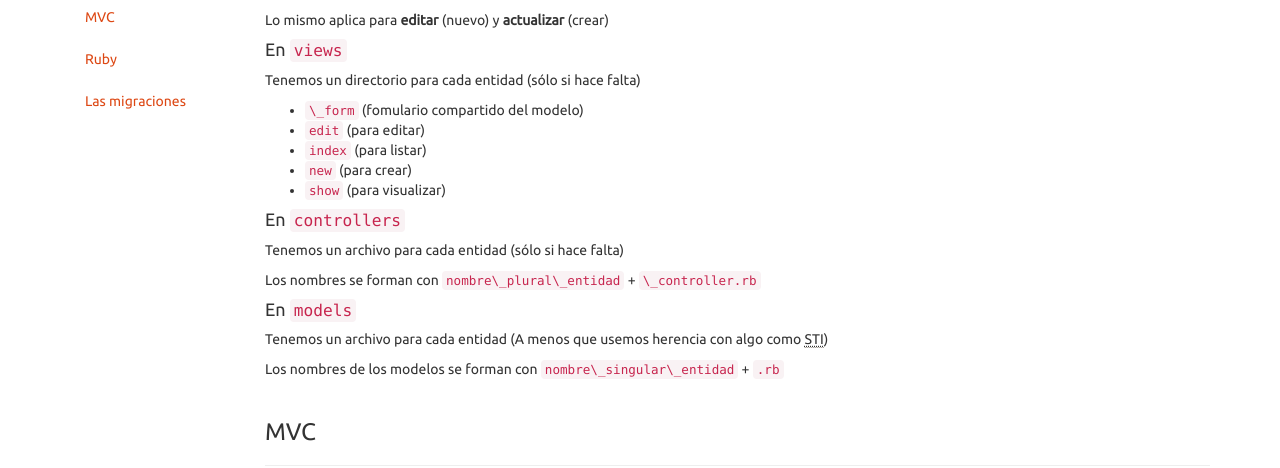
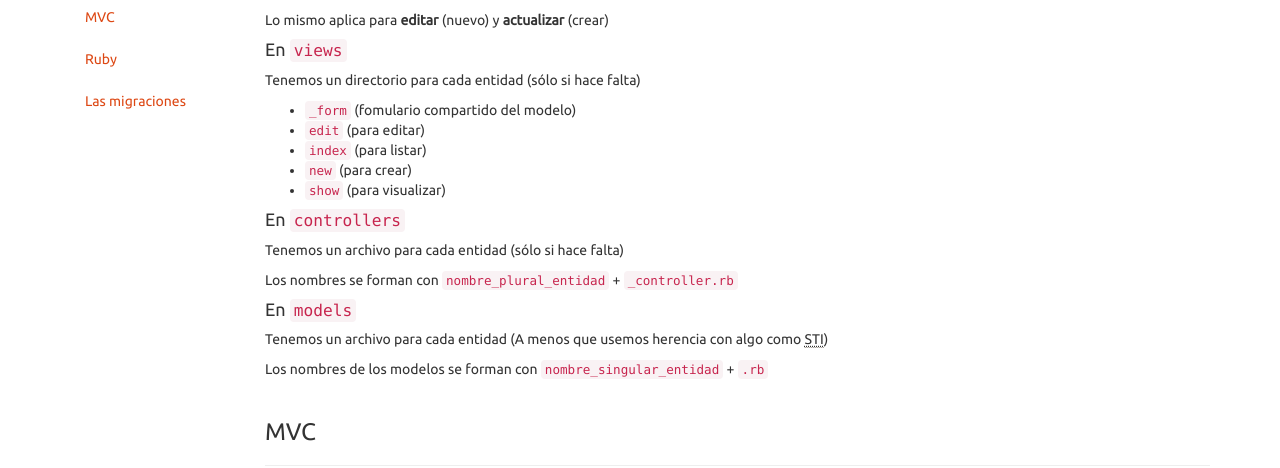
Before and after one commit to francocatena/clases, a Jekyll site: the page built from _posts/clases/2014-04-12-clase-2.markdown, in a window 1280 px wide and 900 px high, scrolled down 1113 px. Shown: the part 157-625 px from the top of the window. Built offline with Jekyll 4.4.1, drawn with Linux system fonts in a browser that asks for light colours; Markdown is read by kramdown in place of the engine named in the settings; some of the changed text lies outside the part shown.

Commit message:
Change <code> tag for backticks

````diff
--- a/_posts/clases/2014-04-12-clase-2.markdown
+++ b/_posts/clases/2014-04-12-clase-2.markdown
@@ -16,7 +16,7 @@
   <h3 class="section-anchor" id="migracion">Mini migración</h3>
 </div>
 
-Para actualizar Rails hay que editar el archivo <code>Gemfile</code> y reemplazar la línea:
+Para actualizar Rails hay que editar el archivo `Gemfile` y reemplazar la línea:
 
 ```ruby
 gem 'rails', '4.1.0.rc2'
@@ -43,14 +43,14 @@
 
 #### Los importantes ####
 
-- <code>app</code> modelos, vistas, controladores...
-- <code>db</code> todo sobre la BBDD (WOW)
-- <code>config</code> configuraciones "globales"
-- <code>public</code> contenido estático...
-- <code>test</code> pruebas (sorprendente...)
+- `app` modelos, vistas, controladores...
+- `db` todo sobre la BBDD (WOW)
+- `config` configuraciones "globales"
+- `public` contenido estático...
+- `test` pruebas (sorprendente...)
 
 
-#### El direcrotio <code>app</code> ####
+#### El direcrotio `app` ####
 
 Generalmente "vivimos" acá...
 
@@ -61,21 +61,21 @@
 
 #### Dentro de app ####
 
-- <code>models</code> modelos...
-- <code>views</code> vistas...
-- <code>controllers</code> controladores...
-- <code>assets</code> Javascript (o Coffeescript), CSS, imágenes... (¿Uh?)
-- <code>helpers</code> ayudadores... (¿Uh?)
+- `models` modelos...
+- `views` vistas...
+- `controllers` controladores...
+- `assets` Javascript (o Coffeescript), CSS, imágenes... (¿Uh?)
+- `helpers` ayudadores... (¿Uh?)
 
 #### Las 7 acciones ####
 
-- <code>index</code> → listar
-- <code>show</code> → ver
-- <code>new</code> → nuevo
-- <code>create</code> → crear
-- <code>edit</code> → editar
-- <code>update</code> → actualizar
-- <code>destroy</code> → eliminar
+- `index` → listar
+- `show` → ver
+- `new` → nuevo
+- `create` → crear
+- `edit` → editar
+- `update` → actualizar
+- `destroy` → eliminar
 
 #### ¿Nuevo y crear? ####
 
@@ -84,28 +84,28 @@
 
 Lo mismo aplica para **editar** (nuevo) y **actualizar** (crear)
 
-#### En <code>views</code> ####
+#### En `views` ####
 
 Tenemos un directorio para cada entidad (sólo si hace falta)
 
-- <code>\_form</code> (fomulario compartido del modelo)
-- <code>edit</code> (para editar)
-- <code>index</code> (para listar)
-- <code>new</code> (para crear)
-- <code>show</code> (para visualizar)
+- `_form` (fomulario compartido del modelo)
+- `edit` (para editar)
+- `index` (para listar)
+- `new` (para crear)
+- `show` (para visualizar)
 
-#### En <code>controllers</code> ####
+#### En `controllers` ####
 
 Tenemos un archivo para cada entidad (sólo si hace falta)
 
-Los nombres se forman con <code>nombre\_plural\_entidad</code> + <code>\_controller.rb</code>
+Los nombres se forman con `nombre_plural_entidad` + `_controller.rb`
 
-#### En <code>models</code> ####
+#### En `models` ####
 
 Tenemos un archivo para cada entidad (A menos que usemos herencia con algo como
 <abbr title="Single Table Inheritance (Herencia de una sola tabla)">STI</abbr>)
 
-Los nombres de los modelos se forman con <code>nombre\_singular\_entidad</code> + <code>.rb</code>
+Los nombres de los modelos se forman con `nombre_singular_entidad` + `.rb`
 
 <div class="page-header">
   <h3 class="section-anchor" id="mvc">MVC</h3>
@@ -239,7 +239,7 @@
 texto                      # => "Que bueno Rails"
 ```
 
-Se puede pensar en "estoy buscando \_\_\_\_\_"
+Se puede pensar en "estoy buscando _____"
 
 #### Definición de métodos ####
 
@@ -253,7 +253,7 @@
 puts saludo("Franco")
 ```
 
-No es para tanto, es casi lo mismo que en \_\_\_\_\_
+No es para tanto, es casi lo mismo que en _____
 
 ```ruby
 def saludo(nombre)
@@ -270,10 +270,10 @@
 
 Se considera falso:
 
-- <code>nil</code>
-- <code>false</code> (WOW)
+- `nil`
+- `false` (WOW)
 
-#### Estructura de <code>if</code> ####
+#### Estructura de `if` ####
 
 ```ruby
 if intentos > 3
@@ -285,7 +285,7 @@
 end
 ```
 
-#### Estructura de <code>while</code> ####
+#### Estructura de `while` ####
 
 ```ruby
 while intentos < 3
@@ -357,7 +357,7 @@
 
 #### Consideraciones ####
 
-- Residen en <code>db/migrate</code>
+- Residen en `db/migrate`
 - Tienen un prefijo de orden
 - Sólo utilizar para **manipular** estructuras (Para crear entidades utilizar <kbd>rake db:seed</kbd>)
 
@@ -367,7 +367,7 @@
 $ rails g migration add_correo_to_personas correo
 ```
 
-Genera en <code>db/migrate/XXXX\_add\_correo\_to\_personas.rb</code>
+Genera en `db/migrate/XXXX_add_correo_to_personas.rb`
 
 ```ruby
 class AddCorreoToPersonas < ActiveRecord::Migration
````
Also changed, not shown: _posts/clases/2014-04-05-clase-1.markdown (+11 -11 lines), _posts/clases/2014-05-10-clase-3.markdown (+13 -13 lines).
